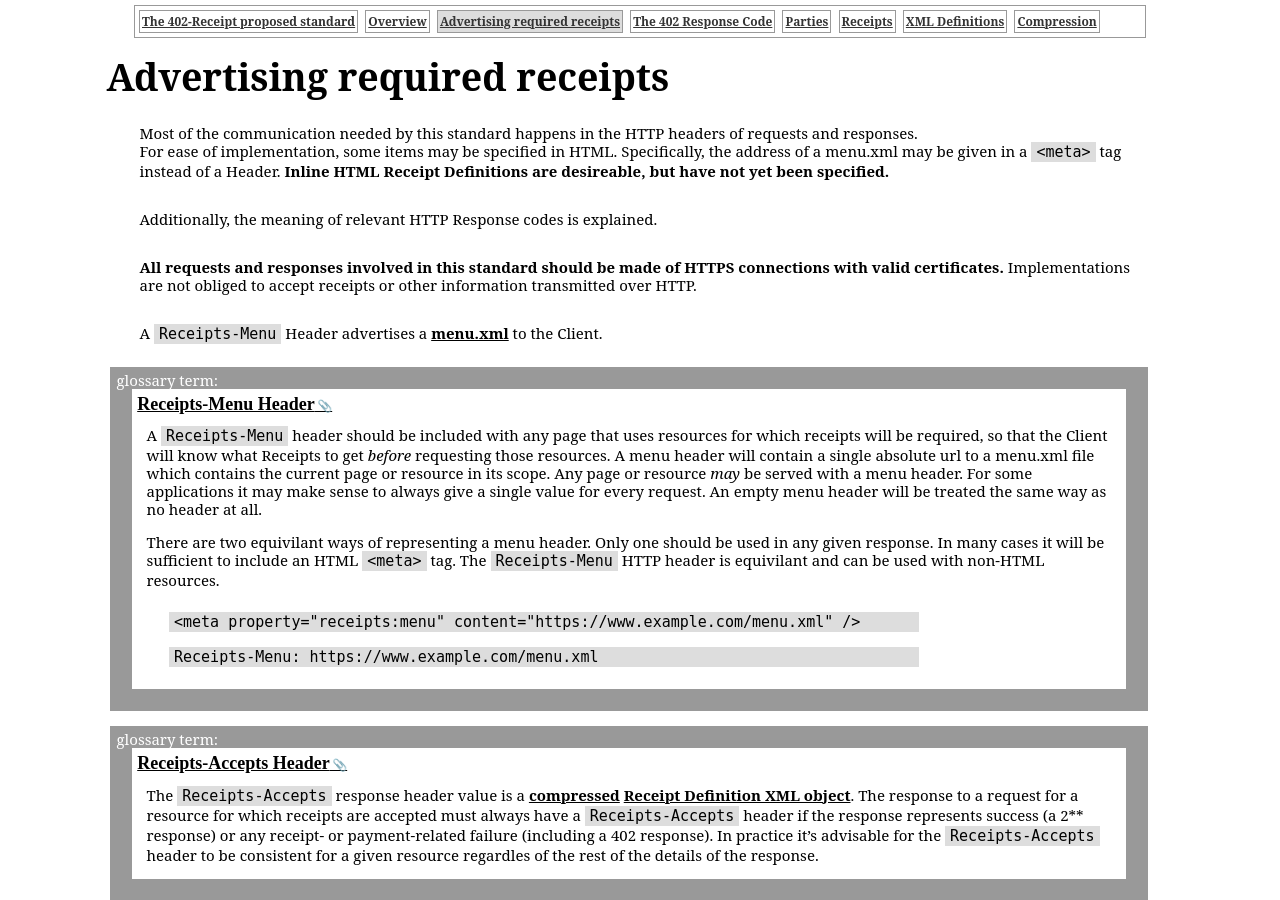
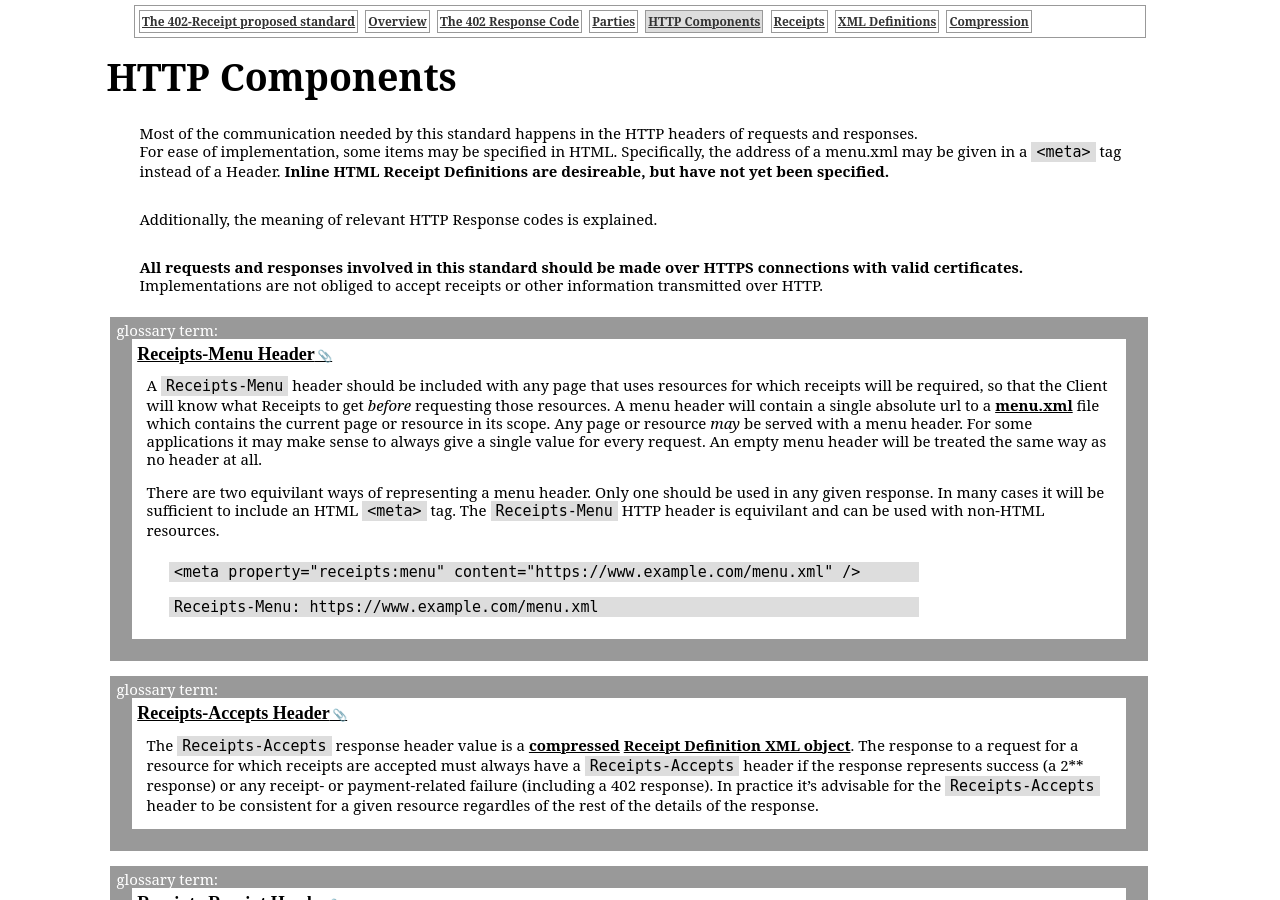
Before and after one commit to erikpukinskis/direct-monetization-static, a Jekyll site: the page built from _proposal/04_http.markdown, in a window 1280 px wide and 900 px high. Built offline with Jekyll 4.4.1, drawn with Linux system fonts in a browser that asks for light colours.

```diff
--- a/_data/glossary.yaml
+++ b/_data/glossary.yaml
@@ -11,7 +11,7 @@ menu_header:
   meaning: |
     A `Receipts-Menu` header should be included with any page that uses resources for which receipts will be required,
     so that the Client will know what Receipts to get _before_ requesting those resources.
-    A menu header will contain a single absolute url to a menu.xml file which contains the current page or resource in its scope.
+    A menu header will contain a single absolute url to a [menu.xml](xml.html#glossary_menu_xml) file which contains the current page or resource in its scope.
     Any page or resource _may_ be served with a menu header. For some applications it may make sense to always give a single value for every request.
     An empty menu header will be treated the same way as no header at all.
 
@@ -27,7 +27,7 @@ accepts_header:
   subject: Receipts-Accepts Header
   path: /http.html#glossary_accepts_header
   meaning: |
-    The `Receipts-Accepts` response header value is a [compressed](/compression.html) [Receipt Definition XML object](/xml.html).
+    The `Receipts-Accepts` response header value is a [compressed](/compression.html) [Receipt Definition XML object](/xml.html#glossary_receipt_definition).
     The response to a request for a resource for which receipts are accepted must always have a `Receipts-Accepts` header
     if the response represents success (a 2** response) or any receipt- or payment-related failure (including a 402 response).
     In practice it's advisable for the `Receipts-Accepts` header to be consistent for a given resource regardles of the rest of the details of the response.
--- a/_proposal/04_http.markdown
+++ b/_proposal/04_http.markdown
@@ -1,9 +1,9 @@
 ---
-title: Advertising required receipts
+title: HTTP Components
 date: 2018-12-06 12:00:00 Z
 permalink: "/http.html"
-description: The 402-Receipt Proposed standard.
-documentation_order: 2
+description: HTTP components used in the 402-Receipt Proposed standard.
+documentation_order: 4
 ---
 
 Most of the communication needed by this standard happens in the HTTP headers of requests and responses.
@@ -11,12 +11,9 @@ For ease of implementation, some items may be specified in HTML. Specifically, t
 
 Additionally, the meaning of relevant HTTP Response codes is explained.
 
-**All requests and responses involved in this standard should be made of HTTPS connections with valid certificates.** Implementations are not obliged to accept receipts or other information transmitted over HTTP.
-
-A `Receipts-Menu` Header advertises a {% include link s=site.data.glossary.menu_xml %} to the Client.
+**All requests and responses involved in this standard should be made over HTTPS connections with valid certificates.** Implementations are not obliged to accept receipts or other information transmitted over HTTP.
 
 {% include glossary_item s=site.data.glossary.menu_header %}
-
 {% include glossary_item s=site.data.glossary.accepts_header %}
 {% include glossary_item s=site.data.glossary.receipt_header %}
 {% include glossary_item s=site.data.glossary.402_response %}
```
Also changed, not shown: _proposal/02_overview.markdown (+7 -11 lines).
